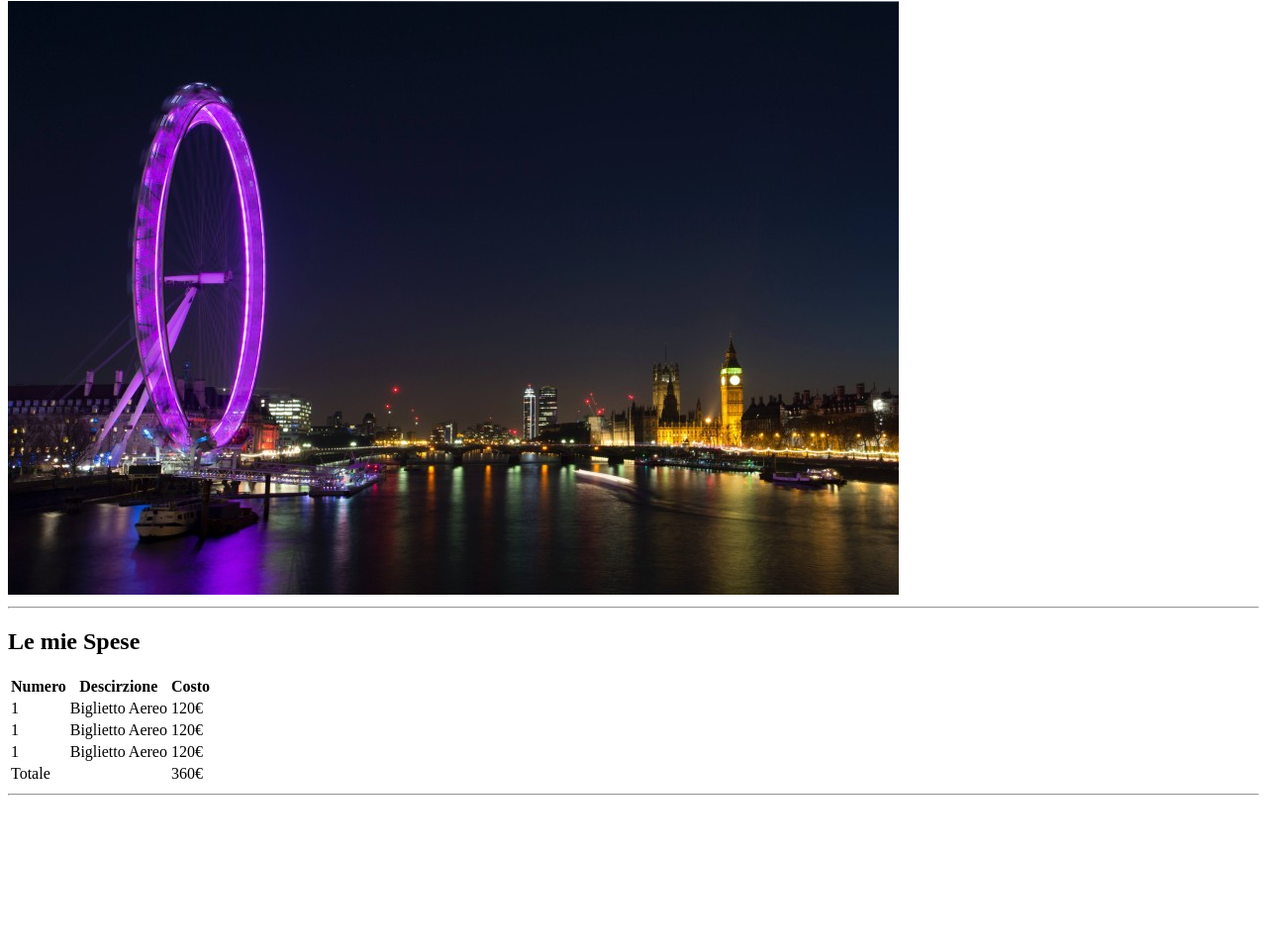
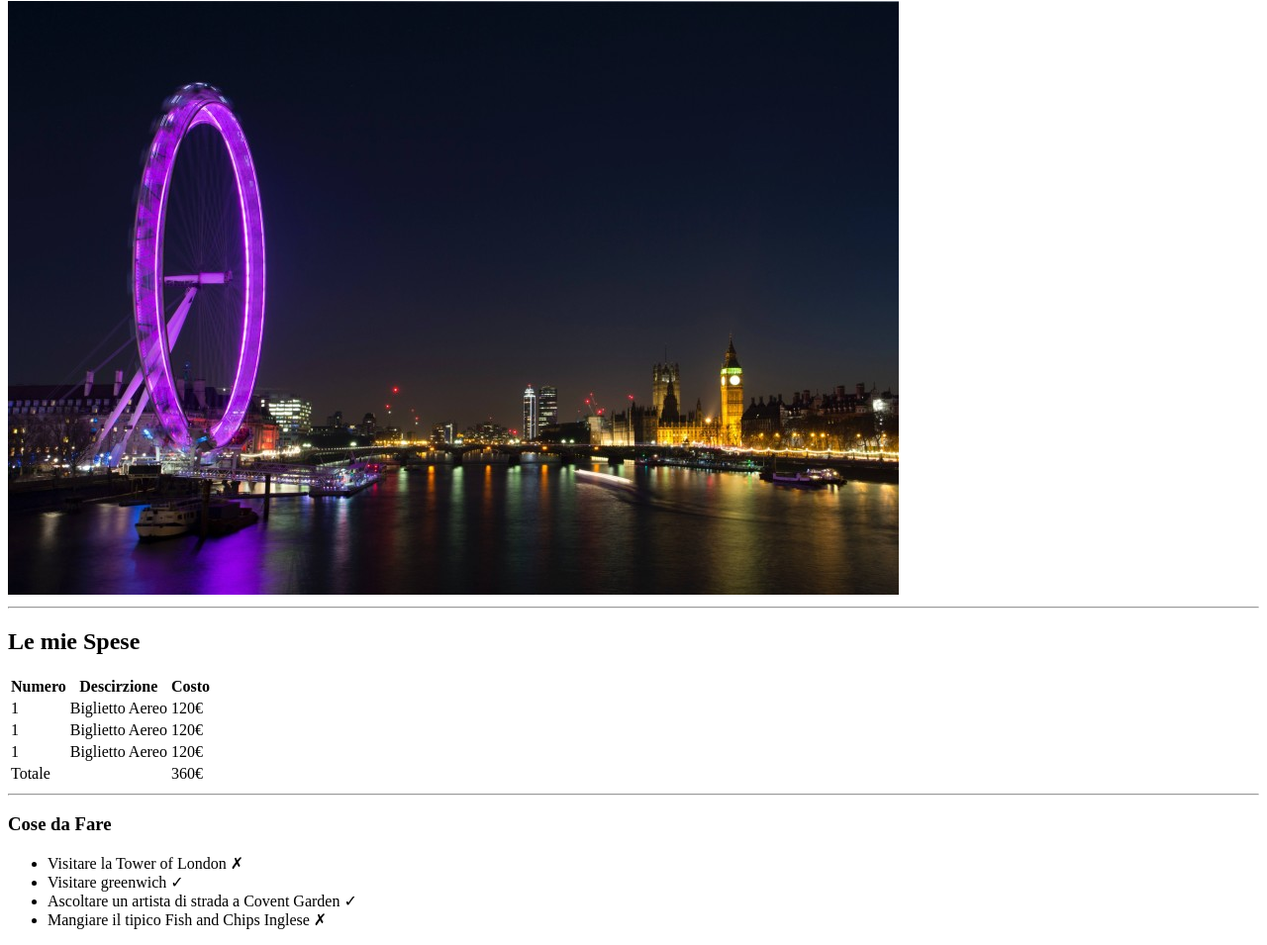
Before and after one commit to DavideCriscuolo/html-london-trip, a plain HTML site: page index.html in a window 1280 px wide. Shown: the part 79-1034 px from the top of the page at 99% size. Before the commit the page ends 891 px from the top, so only its background shows below. Drawn offline with Linux system fonts and the light colour scheme.

Commit message:
added section with list on index

```diff
--- a/index.html
+++ b/index.html
@@ -53,7 +53,18 @@
             </div>
         </section>
         <section>
-
+            <div class="cose_daFare">
+                <h3>Cose da Fare</h3>
+                <div class="list_daFare">
+                    <ul>
+                        <li>Visitare la Tower of London &cross; <!--<input type="checkbox">--> </li>
+                        <!-- in alternativa possiamo usare i checkbox  -->
+                        <li>Visitare greenwich &check;</li>
+                        <li>Ascoltare un artista di strada a Covent Garden &check;</li>
+                        <li>Mangiare il tipico Fish and Chips Inglese &cross;</li>
+                    </ul>
+                </div>
+            </div>
         </section>
 
 
```
